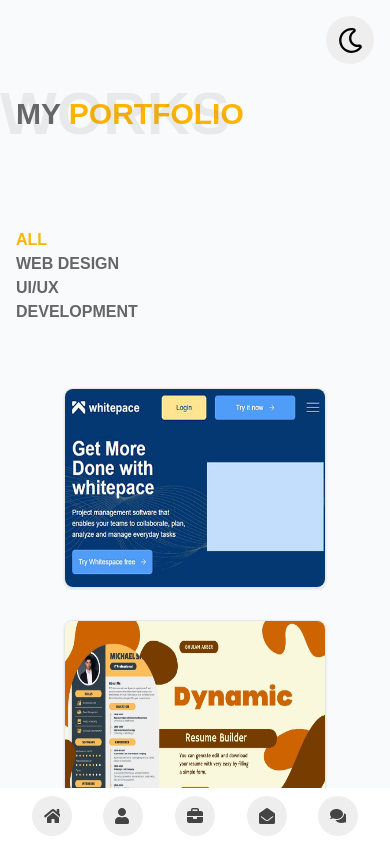
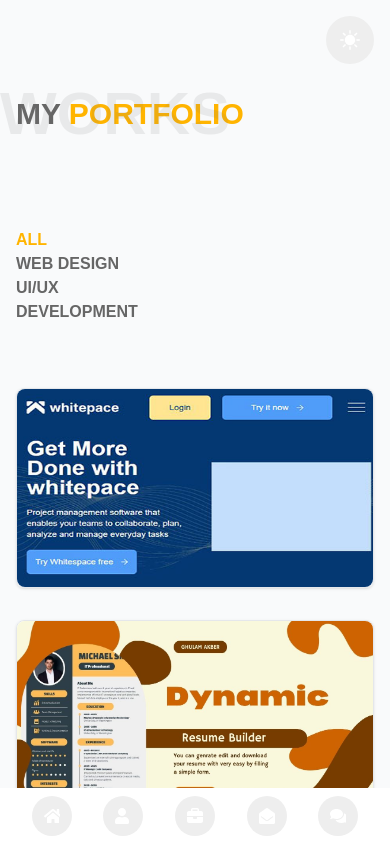
Before and after one commit to Akber261986/dark-portfolio, a Next.js app: page /Portfolio in a window 390 px wide. Shown: the top 844 px of the page. Built offline with nearby package versions, Linux system fonts and the light colour scheme.

Commit message:
some issue resolved

```diff
--- a/src/app/About/page.tsx
+++ b/src/app/About/page.tsx
@@ -8,7 +8,7 @@
 const About = () => {
   return (
     <div className='page-transition'>
-      <div className='px-8 animate-slide-up opacity-0 translate-y-10'>
+      <div className='px-3 md:px-8 animate-slide-up opacity-0 translate-y-10'>
         {/* heading  */}
         <div className="relative">
           <div className='w-full text-[#666] dark:text-[#FFF] uppercase font-extrabold text-3xl py-16 mb-4
--- a/src/app/Blog/page.tsx
+++ b/src/app/Blog/page.tsx
@@ -21,7 +21,7 @@
   };
 
   return (
-    <div className="page-transition px-10 sm:px-20">
+    <div className="page-transition px-6 sm:px-20">
       <div className="px-10 animate-slide-up opacity-0 translate-y-10">
         {/* heading  */}
         <div className="relative">
@@ -47,7 +47,7 @@
           </div>
         </div>
       </div>
-      <div className="grid grid-cols-1 sm:grid-cols-2 md:grid-cols-3 gap-6">
+      <div className="grid grid-cols-1 sm:grid-cols-2 lg:grid-cols-3 gap-6">
         {blogPost.map((post, index) => (
           <article
             key={index}
@@ -77,32 +77,36 @@
 
       {isModalOpen && selectedProject && (
         <div className="fixed inset-0 bg-black bg-opacity-50 backdrop-blur-md flex justify-center items-center gap-4 z-50">
-          <article className="relative">
+          <article className="relative p-2">
             <button
-              className="w-14 h-14 rounded-full border-4 border-white border-[2px_white] text-2xl font-bold text-center content-center absolute top-0 -right-16 text-white hover:text-gray-300"
+              className="w-10 h-10 md:w-14 md:h-14 rounded-full absolute top-4 md:top-0 right-8 md:-right-16 border-4 border-[#aaa] dark:border-white  md:text-2xl font-bold text-center content-center text-[#aaa] dark:text-white hover:text-gray-300"
               onClick={closeModal}
             >
               ✖
             </button>
-            <div className="flex flex-col text-[#666] dark:text-white bg-white dark:bg-gray-800 p-6  rounded-lg h-[95vh] overflow-y-auto ">
-
-              <div className="heading relative">
+            <div className="flex flex-col text-[#666] dark:text-white bg-white dark:bg-gray-800 p-6 w-ful rounded-lg h-[calc(95vh-5vh)] overflow-y-auto ">
+              <div className="relative mt-6">
                 <div
-                  className="w-full text-[#666] text-center dark:text-[#FFF] uppercase font-extrabold text-5xl py-12 mb-4
+                  className="w-full text-3xl text-[#666] text-center dark:text-[#FFF] uppercase font-extrabold py-12 mb-4
+                  sm:text-4xl
+                  md:text-5xl
                   "
                 >
                   <h1 className="tracking-tighter">
                     Post <span className="text-[#ffb400]">detail</span>
                   </h1>
                   <h1
-                    className=" text-8xl text-[#77777720] absolute left-0 right-0 top-1/2 font-extrabold -translate-y-1/2 tracking-widest
-                    ">
+                    className="text-6xl text-[#77777720] absolute left-0 right-0 top-1/2 font-extrabold -translate-y-1/2 tracking-widest
+                    sm:text-7xl
+                    md:text-8xl
+                    "
+                  >
                     posts
                   </h1>
                 </div>
               </div>
-              <div className="w-[90vh]">
-              <div className="flex gap-4 text-sm font-semibold mb-6">
+              <div>
+                <div className="flex flex-col items-start md:flex-row gap-4 text-sm font-semibold mb-6">
                   <div className="flex gap-2 items-center justify-center">
                     <Image
                       src={"/icons/user-solid.svg"}
@@ -144,7 +148,7 @@
                   className="rounded-lg"
                 />
               </div>
-              <div className="w-[99vh] flex flex-col gap-4 mt-6 ">
+              <div className="max-w-[42rem] flex flex-col gap-4 mt-6 ">
                 <p> {selectedProject.p1}</p>
                 <div className="flex gap-6">
                   <Image
@@ -154,7 +158,9 @@
                     height={40}
                     className="rounded-lg h-16"
                   />
-                <p><i>{selectedProject.highlight}</i></p>
+                  <p>
+                    <i>{selectedProject.highlight}</i>
+                  </p>
                 </div>
                 <p>{selectedProject.p2}</p>
                 <p>{selectedProject.p3}</p>
--- a/src/app/Portfolio/page.tsx
+++ b/src/app/Portfolio/page.tsx
@@ -88,12 +88,12 @@
       </div>
 
       {/* Project Cards */}
-      <div className="grid grid-cols-1 sm:grid-cols-2 lg:grid-cols-3 gap-8 mt-16 px-16 sm:px-28">
+      <div className="grid grid-cols-1 sm:grid-cols-2 lg:grid-cols-3 gap-8 mt-16 px-4 sm:px-16 md:px-20">
         {filteredProjects.length > 0 ? (
           filteredProjects.map((project) => (
             <div
               key={project.id}
-              className="group w-full h-[200px] relative cursor-pointer flex border rounded-lg shadow hover:shadow-lg transition"
+              className="group w-full h-[200px] relative cursor-pointer flex border rounded-lg shadow hover:shadow-lg animate-slide-Right"
               onClick={() => openModal(project)}
             >
               {/* Hover Effect */}
@@ -117,7 +117,7 @@
       {/* Modal */}
       {isModalOpen && selectedProject && (
         <div className="fixed inset-0 bg-black bg-opacity-50 backdrop-blur-md flex justify-center items-center gap-4 z-50">
-          <div className="flex flex-col bg-white dark:bg-gray-800 p-6 rounded-lg w-[55%] relative">
+          <div className="flex flex-col bg-white dark:bg-gray-800 p-6 rounded-lg w-[70%] relative">
             <button
               className="w-8 sm:w-14 sm:h-14 rounded-full border-4 border-white border-[2px_white] sm:text-2xl font-bold text-center content-center absolute top-0 right-0 sm:-right-16 text-white hover:text-gray-300"
               onClick={closeModal}
@@ -125,7 +125,8 @@
               ✖
             </button>
             <h1 className=" text-2xl sm:text-3xl md-text-4xl font-bold mb-6 text-center text-[#ffb400]">{selectedProject.projectName}</h1>
-            <div className="grid lg:grid-cols-2 gap-3 mb-6 text-sm ">
+            <div className="self-center max-w-[44rem]">
+              <div className="max-w-[768px] grid lg:grid-cols-2 gap-3 mb-6 text-sm">
                 <div className="flex gap-2 text-[#666] dark:text-white">
                 <svg xmlns="http://www.w3.org/2000/svg" viewBox="0 0 384 512"
                 className="fill-current text-[#666] dark:text-white w-3"
@@ -167,6 +168,7 @@
               </div>
             </div>
           </div>
+        </div>
       )}
     </div>
   );
--- a/src/app/globals.css
+++ b/src/app/globals.css
@@ -75,6 +75,20 @@
 .animate-slide-up {
   animation: slideUp 1s ease-in-out forwards;
 }
+@keyframes slidesRight {
+  from {
+    opacity: 0;
+    transform: translateX(-50px);
+  }
+  to {
+    opacity: 1;
+    transform: translateX(0);
+  }
+}
+
+.animate-slide-Right {
+  animation: slidesRight 1s ease-in-out both;
+}
 
 
 .page-transition::before {
--- a/src/app/page.tsx
+++ b/src/app/page.tsx
@@ -37,6 +37,7 @@
                   label="more about me"
                   link=""
                   logo="/icons/arrow-right-solid.svg"
+                  className="whitespace-nowrap"
                   />
               </div>
           </div>
--- /dev/null
+++ b/src/components/Card.tsx
@@ -0,0 +1,44 @@
+'use client'
+
+import { projects } from '../../data/posts';
+import React, { useEffect, useRef } from 'react';
+
+const Cards: React.FC = () => {
+  const cardsRef = useRef<HTMLDivElement[]>([]);
+
+  useEffect(() => {
+    const observer = new IntersectionObserver(
+      (entries) => {
+        entries.forEach((entry) => {
+          if (entry.isIntersecting) {
+            entry.target.classList.add('animate-slideIn');
+            entry.target.classList.remove('opacity-0');
+          } else {
+            entry.target.classList.add('animate-slideOut');
+          }
+        });
+      },
+      { threshold: 0.1 }
+    );
+
+    cardsRef.current.forEach((card) => observer.observe(card));
+
+    return () => observer.disconnect();
+  }, []);
+
+  return (
+    <div className="flex flex-col items-center space-y-6 py-10">
+      {.from({ length: 6 }, (_, i) => (
+        <div
+          key={i}
+          ref={(el) => el && (cardsRef.current[i] = el)}
+          className="opacity-0 bg-blue-500 text-white rounded-lg shadow-md w-64 h-32 flex items-center justify-center transform transition-all duration-500"
+        >
+          Card {i + 1}
+        </div>
+      ))}
+    </div>
+  );
+};
+
+export default Cards;
--- a/src/components/Header.tsx
+++ b/src/components/Header.tsx
@@ -6,7 +6,8 @@
 import { icon, iconLabels, Links } from "../../data/icon";
 
 const Header = () => {
-    const [darkMode, setDarkMode] = useState<boolean>(false);
+    const [darkMode, setDarkMode] = useState<boolean>(true);
+    const [activeIndex, setActiveIndex] = useState<number | null>(null);
 
     useEffect(() => {
       const theme = localStorage.getItem("theme")
@@ -23,15 +24,8 @@
       }
     }, [darkMode])
 
-    const [show, setShow] = useState<boolean>(false);
-    const [activeIndex, setActiveIndex] = useState<number | null>(null);
-
     const handleClick = (index: number) => {
       setActiveIndex(index);
-    };
-
-    const handleToggle = () => {
-        setShow(!show);
     };
 
     return (
@@ -44,18 +38,16 @@
               <Image
                 src={"/icons/sun-w.svg"}
                 alt="sun"
-                width={25}
-                height={25}
-                onClick={handleToggle}
-                className={`${show ? "block" : "hidden"} `}
+                width={20}
+                height={20}
+                className={`${darkMode ? "block" : "hidden"} `}
               />
               <Image
                 src={"/icons/moon-regular.svg"}
                 alt="moon"
-                width={25}
-                height={25}
-                onClick={handleToggle}
-                className={`${show ? "hidden" : "block"}`}
+                width={20}
+                height={20}
+                className={`${darkMode ? "hidden" : "block"}`}
               />
           </div>
         </div>
--- a/tailwind.config.ts
+++ b/tailwind.config.ts
@@ -13,6 +13,7 @@
         foreground: "var(--foreground)",
       },
     },
+
   },
   plugins: [],
   darkMode: 'class',
```
Also changed, not shown: public/icons/moon-regular.svg. Lines whose indentation alone changed are shown as unchanged.
